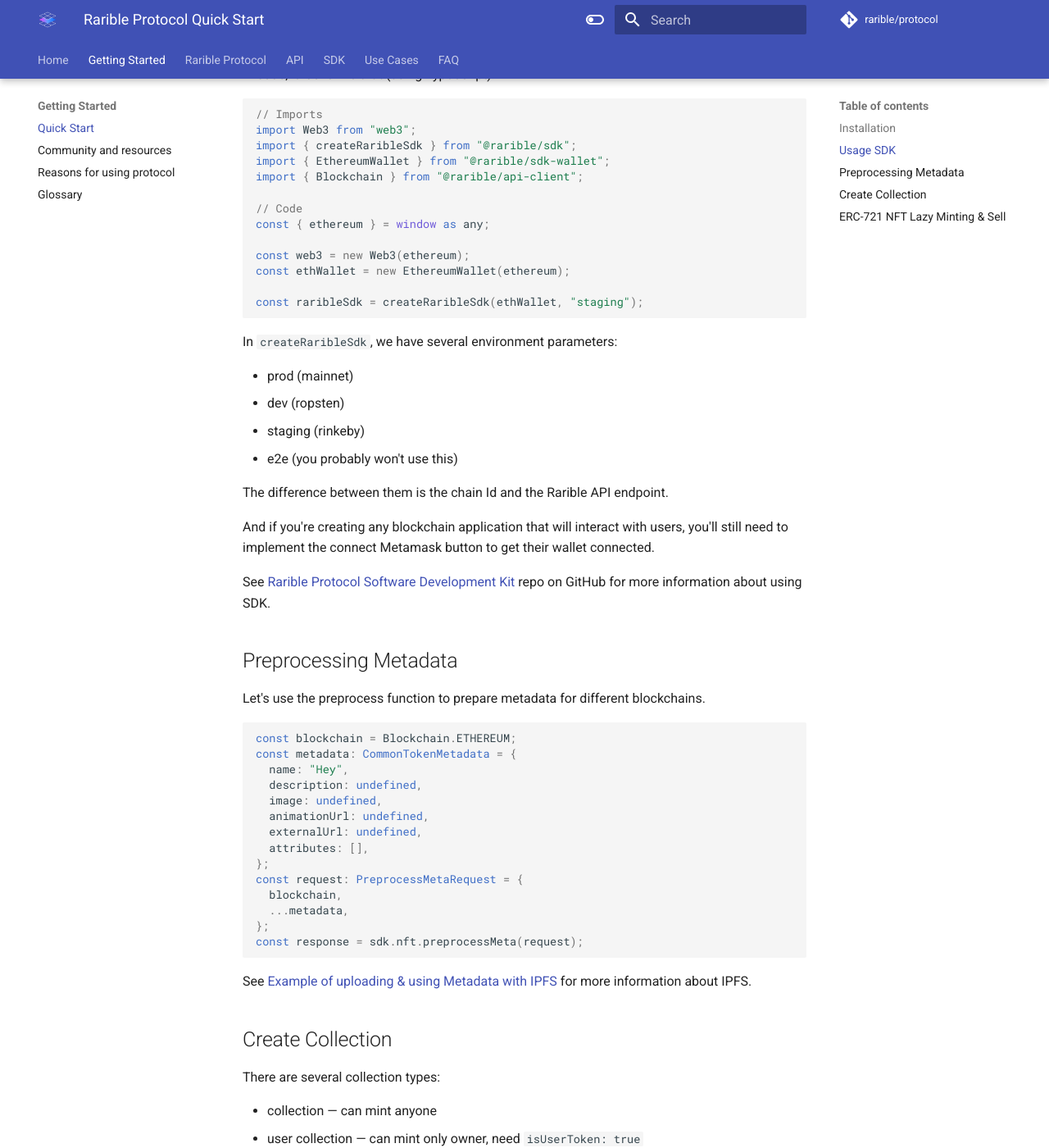
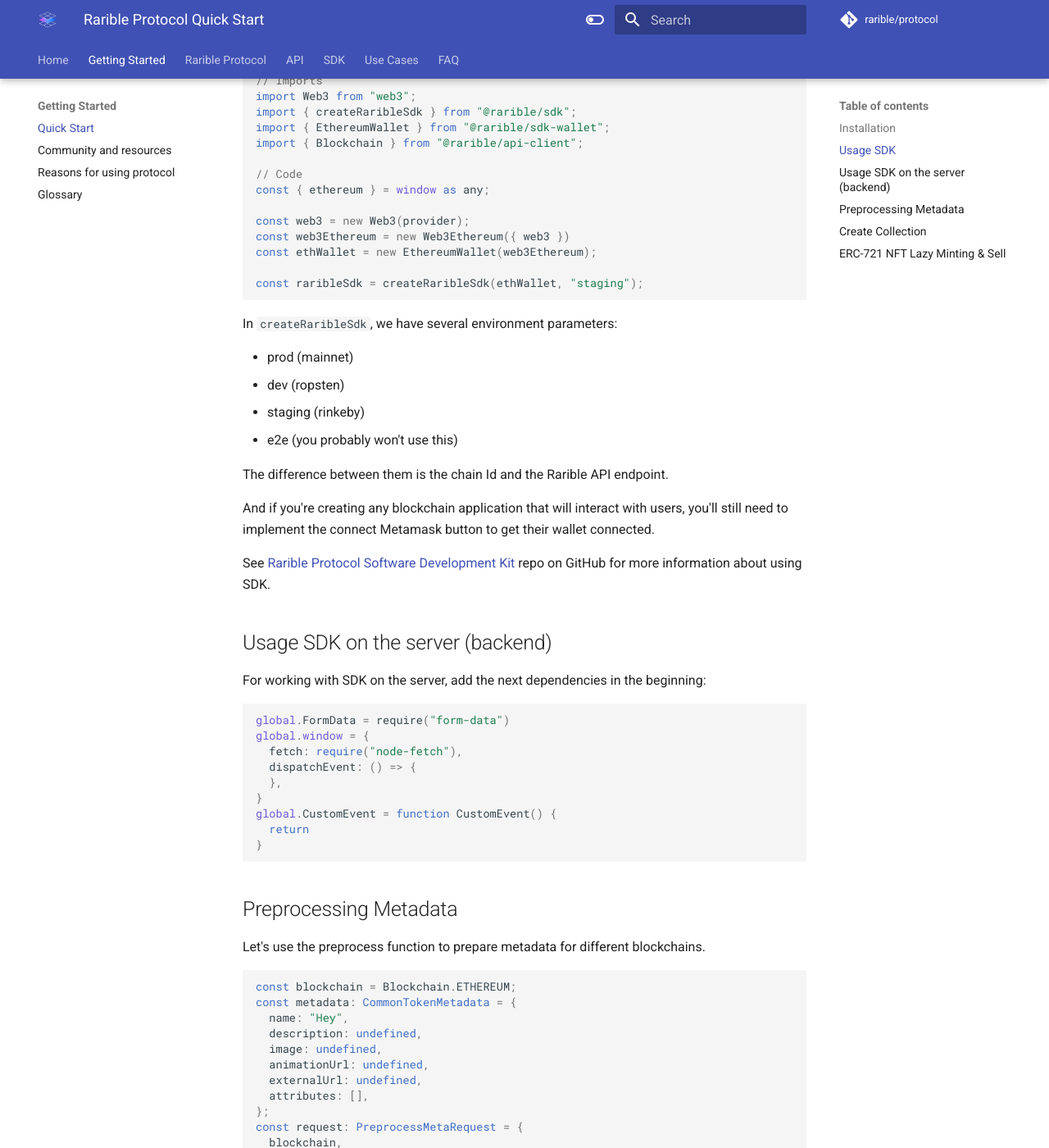
Before and after one commit to rarible/protocol, an MkDocs documentation site: the page built from docs/getting-started/quick-start.md, in a window 1280 px wide and 1400 px high, scrolled down 867 px. Shown: the whole window at 82% size. Built offline with MkDocs 1.6.1 and Material for MkDocs 9.7.7, drawn with Linux system fonts in a browser that asks for light colours; comment, search, counter and statistics services are not loaded; some of the changed text lies outside the part shown.

Commit message:
fix: usage sdk on server

````diff
--- a/docs/getting-started/quick-start.md
+++ b/docs/getting-started/quick-start.md
@@ -48,8 +46,9 @@
 // Code
 const { ethereum } = window as any;
 
-const web3 = new Web3(ethereum);
-const ethWallet = new EthereumWallet(ethereum);
+const web3 = new Web3(provider);
+const web3Ethereum = new Web3Ethereum({ web3 })
+const ethWallet = new EthereumWallet(web3Ethereum);
 
 const raribleSdk = createRaribleSdk(ethWallet, "staging");
 ```
@@ -66,6 +65,8 @@
 And if you're creating any blockchain application that will interact with users, you'll still need to implement the connect Metamask button to get their wallet connected.
 
 See [Rarible Protocol Software Development Kit](https://github.com/rarible/sdk) repo on GitHub for more information about using SDK.
+
+--8<-- "docs/snippets/usage-sdk-on-server.md"
 
 ## Preprocessing Metadata
 
--- /dev/null
+++ b/docs/snippets/usage-sdk-on-server.md
@@ -0,0 +1,15 @@
+## Usage SDK on the server (backend)
+
+For working with SDK on the server, add the next dependencies in the beginning:
+
+```typescript
+global.FormData = require("form-data")
+global.window = {
+  fetch: require("node-fetch"),
+  dispatchEvent: () => {
+  },
+}
+global.CustomEvent = function CustomEvent() {
+  return
+}
+```
````
Also changed, not shown: other parts of docs/getting-started/quick-start.md (+0 -2 lines), docs/ethereum/sdk/ethereum-sdk.md (+2 -0 lines), docs/union-sdk.md (+6 -2 lines).
